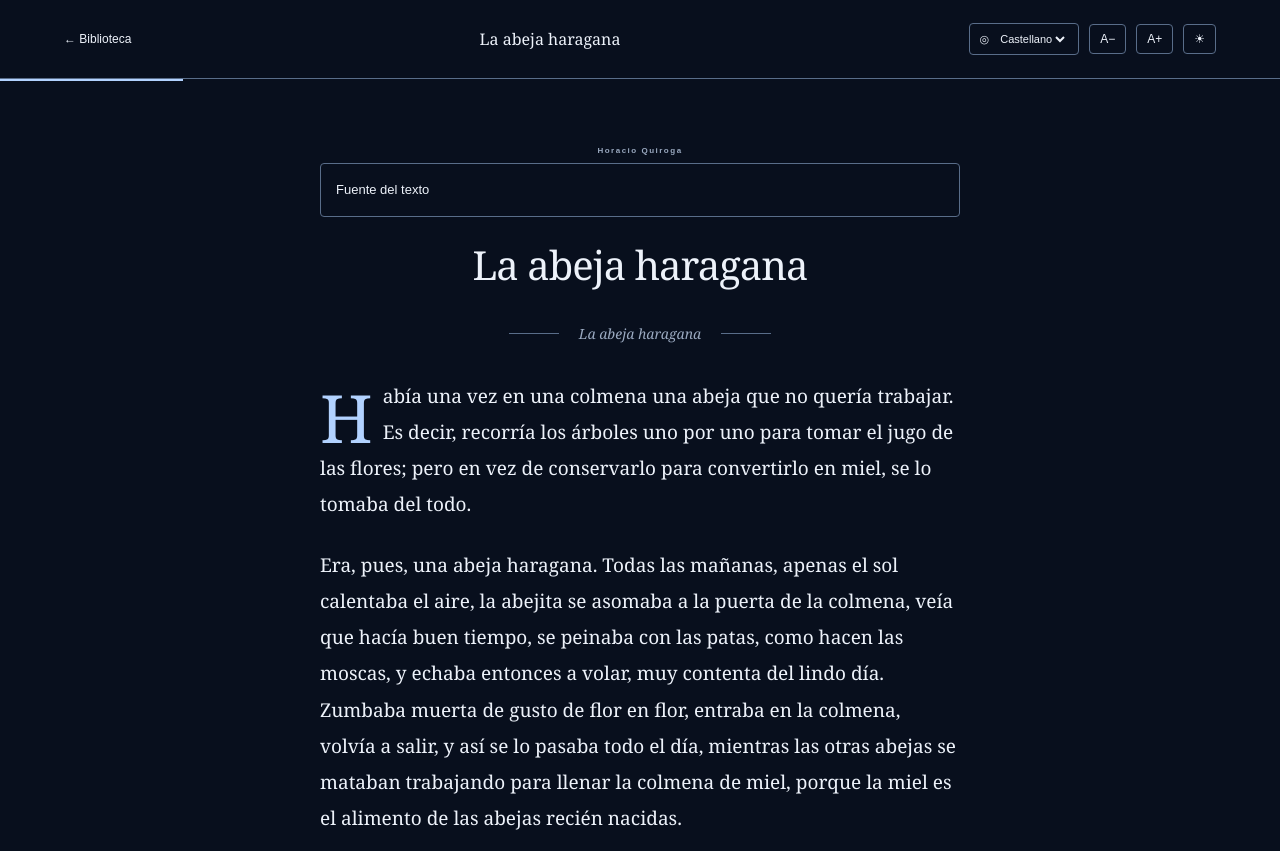
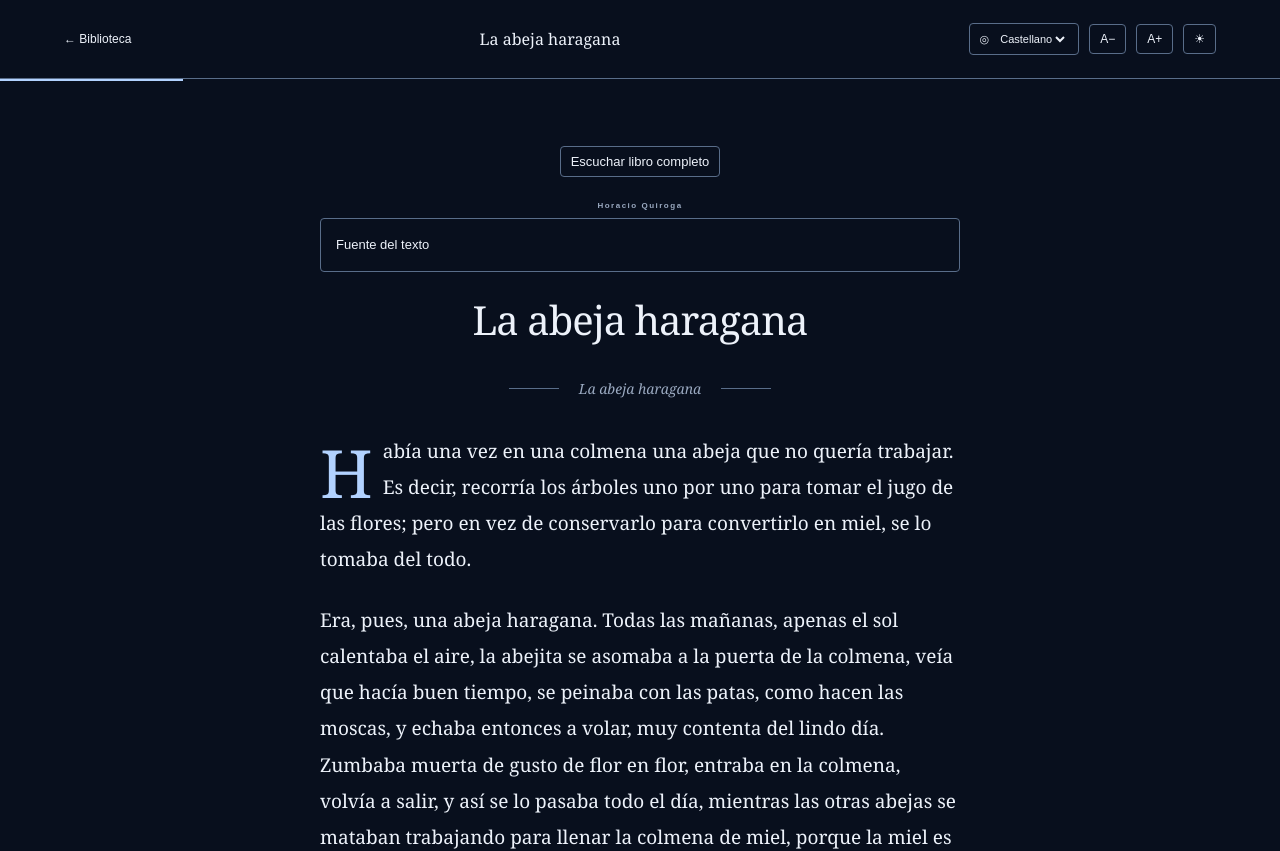
Before and after one commit to JaviLopezV/arrow-stories, a Next.js app: page /leer/la-abeja-haragana in a window 1280 px wide. Shown: the top 851 px of the page. Built offline with nearby package versions, Linux system fonts and the light colour scheme.

Commit message:
speech added

```diff
--- a/src/app/globals.css
+++ b/src/app/globals.css
@@ -600,6 +600,18 @@ p {
   background: transparent;
   color: inherit;
   padding: 7px 10px;
+}
+.book-audio {
+  margin-bottom: 24px;
+  font-size: 13px;
+}
+.book-audio .reader-settings {
+  justify-content: center;
+  flex-wrap: wrap;
+}
+.book-audio [role="status"]:not(:empty) {
+  margin-top: 10px;
+  text-align: center;
 }
 .reading-progress {
   height: 2px;
--- /dev/null
+++ b/src/components/BookAudio.tsx
@@ -0,0 +1,141 @@
+"use client";
+
+import { useEffect, useRef, useState } from "react";
+import type { StoryTranslation } from "@/content/stories";
+import { useLanguage } from "@/i18n/LanguageProvider";
+import type { Locale } from "@/i18n/messages";
+
+type Playback = "idle" | "playing" | "paused" | "unsupported" | "error";
+
+function* speechChunks(text: string) {
+  // Short utterances avoid browser limits on long passages.
+  for (const [chunk] of text.matchAll(/\S[\s\S]{0,219}(?=\s|$)|\S{1,220}/gu)) {
+    yield chunk;
+  }
+}
+
+function* bookChunks(book: StoryTranslation) {
+  yield* speechChunks(book.title);
+  let chapter = book.title;
+  for (const page of book.pages) {
+    if (page.chapter !== chapter) {
+      chapter = page.chapter;
+      yield* speechChunks(chapter);
+    }
+    for (const paragraph of page.paragraphs) {
+      yield* speechChunks(paragraph);
+    }
+  }
+}
+
+export default function BookAudio({
+  book,
+  contentLocale,
+}: {
+  book: StoryTranslation;
+  contentLocale: Locale;
+}) {
+  const { t } = useLanguage();
+  const [playback, setPlayback] = useState<Playback>("idle");
+  const current = useRef<SpeechSynthesisUtterance | null>(null);
+
+  function cancelSpeech() {
+    if (!current.current) return;
+    current.current = null;
+    window.speechSynthesis.cancel();
+  }
+
+  useEffect(() => {
+    function stopOnPageHide() {
+      cancelSpeech();
+      setPlayback("idle");
+    }
+    window.addEventListener("pagehide", stopOnPageHide);
+    return () => {
+      window.removeEventListener("pagehide", stopOnPageHide);
+      cancelSpeech();
+    };
+  }, []);
+
+  function togglePlayback() {
+    const speech = window.speechSynthesis;
+    if (!speech || typeof window.SpeechSynthesisUtterance !== "function") {
+      setPlayback("unsupported");
+      return;
+    }
+    if (current.current) {
+      if (playback === "paused") {
+        speech.resume();
+        setPlayback("playing");
+      } else {
+        speech.pause();
+        setPlayback("paused");
+      }
+      return;
+    }
+
+    const chunks = bookChunks(book);
+    const voice = speech
+      .getVoices()
+      .filter(
+        (item) => item.lang.toLowerCase().split(/[-_]/)[0] === contentLocale,
+      )
+      .sort((a, b) => Number(b.default) - Number(a.default))[0];
+
+    function speakNext() {
+      const next = chunks.next();
+      if (next.done) {
+        current.current = null;
+        setPlayback("idle");
+        return;
+      }
+      const utterance = new SpeechSynthesisUtterance(next.value);
+      utterance.lang = voice?.lang ?? contentLocale;
+      if (voice) utterance.voice = voice;
+      utterance.onend = () => {
+        if (current.current === utterance) speakNext();
+      };
+      utterance.onerror = () => {
+        if (current.current !== utterance) return;
+        current.current = null;
+        setPlayback("error");
+      };
+      current.current = utterance;
+      speech.speak(utterance);
+    }
+
+    if (speech.paused) speech.resume();
+    setPlayback("playing");
+    speakNext();
+  }
+
+  const active = playback === "playing" || playback === "paused";
+  return (
+    <div className="book-audio">
+      <div className="reader-settings">
+        <button type="button" onClick={togglePlayback}>
+          {playback === "playing"
+            ? t.audioPause
+            : playback === "paused"
+              ? t.audioResume
+              : t.audioPlay}
+        </button>
+        {active && (
+          <button
+            type="button"
+            onClick={() => {
+              cancelSpeech();
+              setPlayback("idle");
+            }}
+          >
+            {t.audioStop}
+          </button>
+        )}
+      </div>
+      <div role="status">
+        {playback === "unsupported" && t.audioUnsupported}
+        {playback === "error" && t.audioError}
+      </div>
+    </div>
+  );
+}
--- a/src/components/Reader.tsx
+++ b/src/components/Reader.tsx
@@ -1,5 +1,6 @@
 "use client";
 import Link from "next/link";
+import BookAudio from "./BookAudio";
 import { useEffect, useState } from "react";
 import {
   type Story,
@@ -108,6 +109,11 @@ export default function Reader({ story: source }: { story: Story }) {
             {t.fallback} {languages[story.contentLocale]}.
           </p>
         )}
+        <BookAudio
+          key={`${story.slug}:${locale}`}
+          book={story}
+          contentLocale={story.contentLocale}
+        />
         <p className="eyebrow">{story.author}</p>
         {story.source && (
           <p className="translation-notice">
--- a/src/i18n/messages.ts
+++ b/src/i18n/messages.ts
@@ -81,6 +81,13 @@ export const messages = {
     thanks: "Gracias por quedarte hasta la última página.",
     discover: "Descubrir más historias",
     pagination: "Navegación de páginas",
+    audioPlay: "Escuchar libro completo",
+    audioPause: "Pausar audio",
+    audioResume: "Reanudar audio",
+    audioStop: "Detener audio",
+    audioUnsupported: "Este navegador no admite la lectura en voz alta.",
+    audioError:
+      "No se pudo reproducir el audio. Comprueba que tu dispositivo tenga una voz para el idioma del libro.",
     previous: "Anterior",
     next: "Siguiente",
     page: "Página",
@@ -172,6 +179,13 @@ export const messages = {
     thanks: "Gràcies per quedar-te fins a l'última pàgina.",
     discover: "Descobreix més històries",
     pagination: "Navegació de pàgines",
+    audioPlay: "Escolta el llibre sencer",
+    audioPause: "Pausa l’àudio",
+    audioResume: "Reprèn l’àudio",
+    audioStop: "Atura l’àudio",
+    audioUnsupported: "Aquest navegador no admet la lectura en veu alta.",
+    audioError:
+      "No s’ha pogut reproduir l’àudio. Comprova que el dispositiu tingui una veu per a l’idioma del llibre.",
     previous: "Anterior",
     next: "Següent",
     page: "Pàgina",
@@ -263,6 +277,13 @@ export const messages = {
     thanks: "Thank you for staying until the very last page.",
     discover: "Discover more stories",
     pagination: "Page navigation",
+    audioPlay: "Listen to the full book",
+    audioPause: "Pause audio",
+    audioResume: "Resume audio",
+    audioStop: "Stop audio",
+    audioUnsupported: "This browser does not support reading aloud.",
+    audioError:
+      "Audio could not play. Check that your device has a voice for the book’s language.",
     previous: "Previous",
     next: "Next",
     page: "Page",
```
